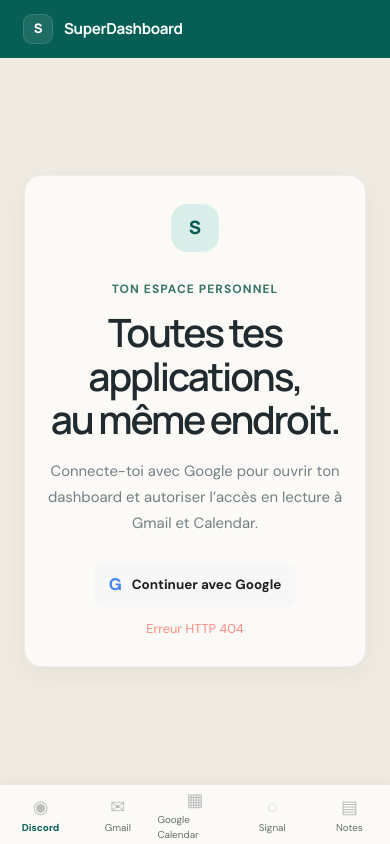
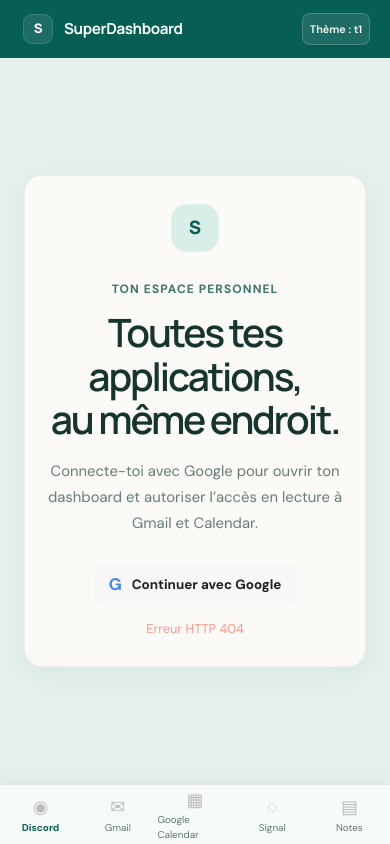
Before and after one commit to luilautre/SuperDashboard, a website: page public/index.html in a window 390 px wide. Drawn offline with Linux system fonts and the light colour scheme; no server answers.

Commit message:
Add a persistent theme switch button

```diff
--- a/public/index.html
+++ b/public/index.html
@@ -6,6 +6,7 @@
     <meta name="theme-color" content="#212121" />
     <title>SuperDashboard</title>
     <link rel="stylesheet" href="/styles.css" />
+    <link rel="stylesheet" href="/theme-switcher.css" />
   </head>
   <body>
     <div class="app-layout">
@@ -20,6 +21,7 @@
           <button class="nav-item" type="button" role="tab" id="tab-notes" aria-selected="false" aria-controls="appView" data-app="notes" tabindex="-1"><span class="nav-icon" aria-hidden="true">▤</span><span>Notes</span></button>
         </nav>
         <div class="sidebar-bottom">
+          <button id="themeToggle" class="theme-toggle" type="button" aria-label="Changer de thème">Thème : t1</button>
           <div id="accountArea" class="account-area" aria-live="polite"></div>
         </div>
       </aside>
@@ -35,5 +37,6 @@
       </main>
     </div>
     <script src="/app.js" defer></script>
+    <script src="/theme-switcher.js" defer></script>
   </body>
 </html>
--- /dev/null
+++ b/public/theme-switcher.css
@@ -0,0 +1,43 @@
+.theme-toggle {
+  display: block;
+  width: 100%;
+  min-height: 36px;
+  margin: 0 0 8px;
+  padding: 0 10px;
+  border: 1px solid var(--line);
+  border-radius: 8px;
+  background: transparent;
+  color: var(--text);
+  font-size: 0.78rem;
+  font-weight: 600;
+  text-align: left;
+  cursor: pointer;
+}
+
+.theme-toggle:hover {
+  background: var(--sidebar-hover);
+}
+
+@media (max-width: 720px) {
+  .sidebar-bottom {
+    display: flex;
+    align-items: center;
+    gap: 6px;
+  }
+
+  .theme-toggle {
+    width: auto;
+    min-height: 32px;
+    margin: 0;
+    padding: 0 7px;
+    border-color: #ffffff30;
+    background: #ffffff18;
+    color: #fff;
+    font-size: 0.68rem;
+    white-space: nowrap;
+  }
+
+  .theme-toggle:hover {
+    background: #ffffff28;
+  }
+}
--- /dev/null
+++ b/public/theme-switcher.js
@@ -0,0 +1,32 @@
+const themeIds = ['t1', 't2', 't3', 't5', 't6'];
+const themeButton = document.querySelector('#themeToggle');
+const themeStylesheet = document.createElement('link');
+themeStylesheet.rel = 'stylesheet';
+themeStylesheet.id = 'selectedTheme';
+document.head.append(themeStylesheet);
+
+function applyTheme(themeId) {
+  themeStylesheet.href = `/${themeId}.css`;
+  themeButton.textContent = `Thème : ${themeId}`;
+  themeButton.setAttribute('aria-label', `Thème actuel : ${themeId}. Cliquer pour changer de thème`);
+  try {
+    localStorage.setItem('superdashboard-theme', themeId);
+  } catch {
+    // Le thème reste utilisable même si le navigateur bloque le stockage local.
+  }
+}
+
+let selectedTheme = 't1';
+try {
+  const savedTheme = localStorage.getItem('superdashboard-theme');
+  if (themeIds.includes(savedTheme)) selectedTheme = savedTheme;
+} catch {
+  // En cas d'accès refusé, on démarre simplement sur t1.
+}
+
+applyTheme(selectedTheme);
+themeButton.addEventListener('click', () => {
+  const currentIndex = themeIds.indexOf(selectedTheme);
+  selectedTheme = themeIds[(currentIndex + 1) % themeIds.length];
+  applyTheme(selectedTheme);
+});
```
